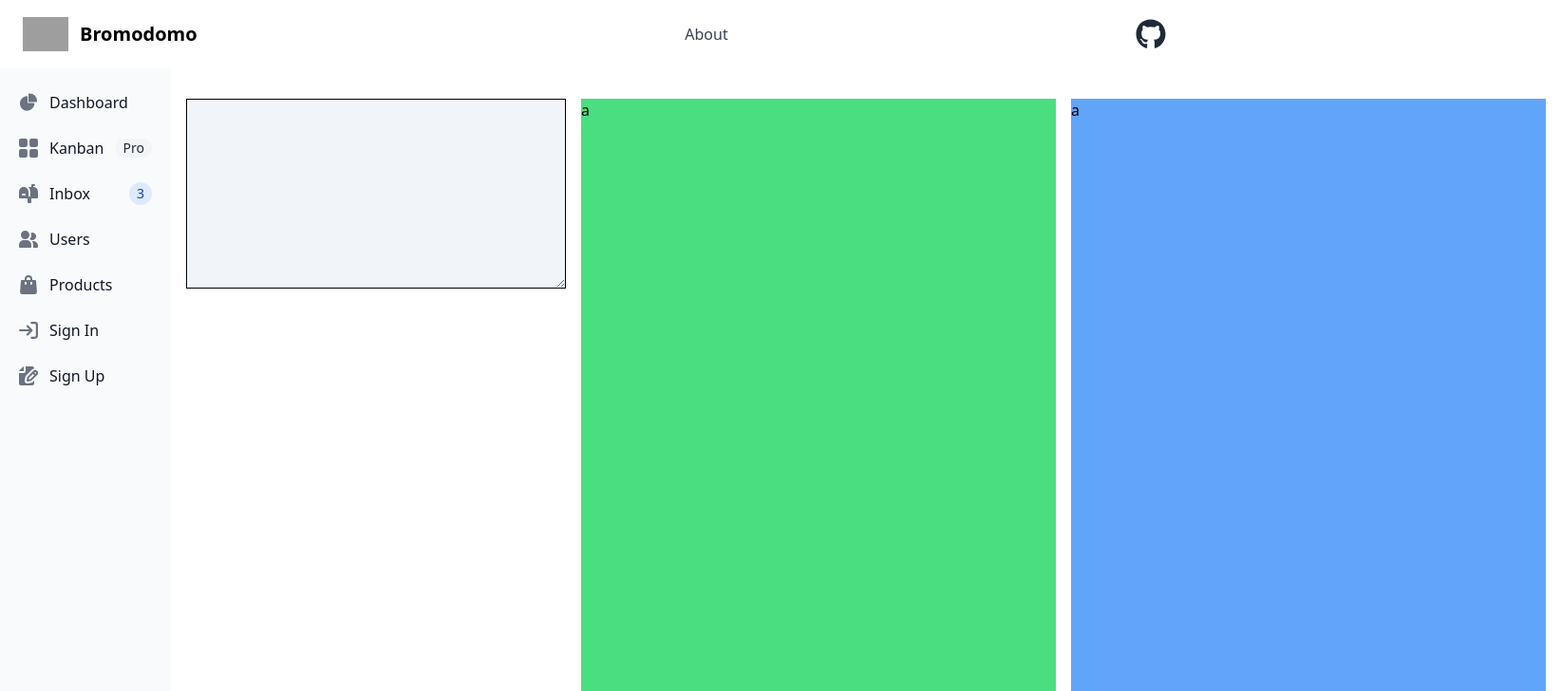
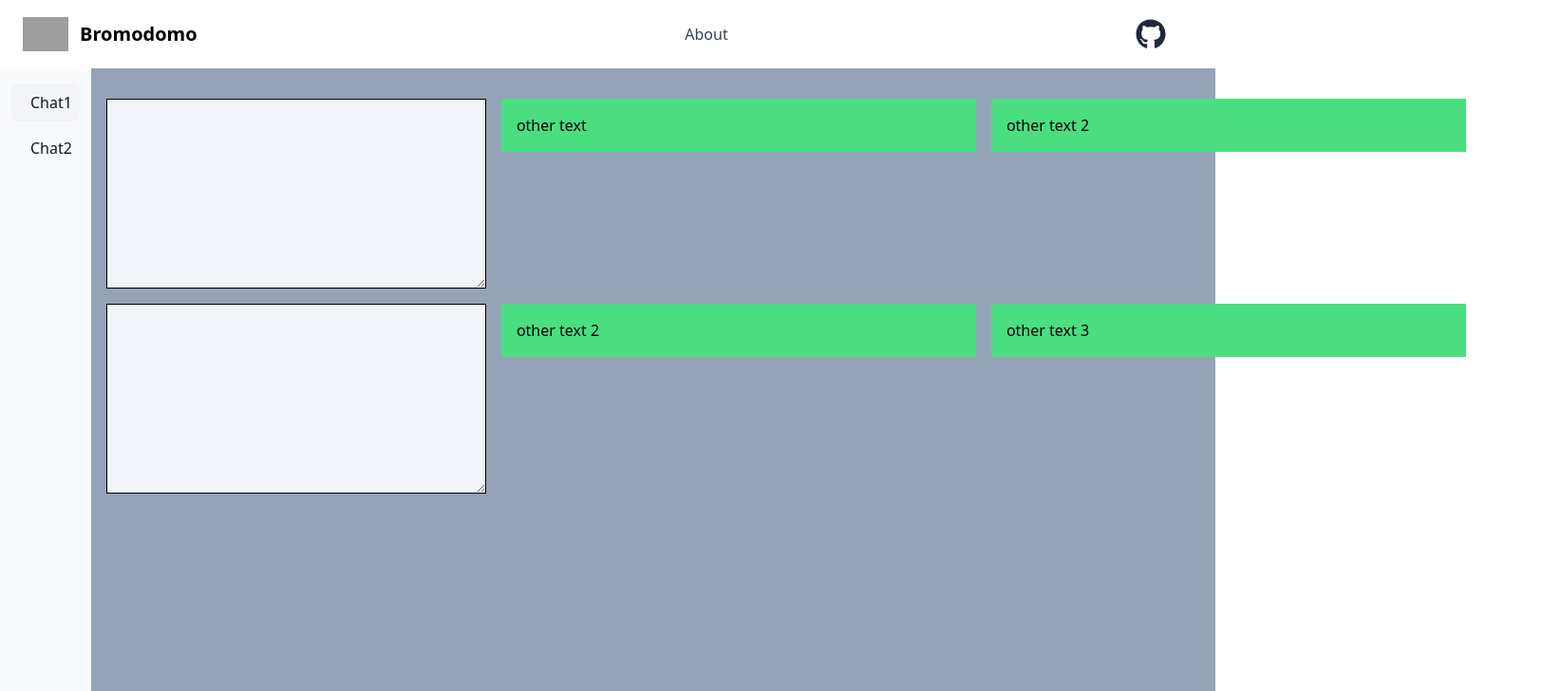
Before and after one commit to HenriqueMartinsBotelho/english-helper, a React (Vite) app: page / in a window 1280 px wide. Shown: the top 728 px of the page at 95% size, 1644 px wide, since content can reach past the window. Built offline with nearby package versions, Linux system fonts and the light colour scheme; grey boxes are pictures that could not be loaded.

Commit message:
it works nice

```diff
--- a/src/App.tsx
+++ b/src/App.tsx
@@ -1,42 +1,35 @@
 import { useState } from "react";
 import Menu from "./components/Menu";
 import Sidebar from "./components/Sidebar";
+import chats from "./constants/chat";
+import UserInputBox from "./components/UserInputBox";
+import Box2 from "./components/Box2";
 
 function App() {
+  const [currentChat, setCurrentChat] = useState<string>("Chat1");
+
+  const sidebarItems = [
+    { name: "Chat1", link: "#", current: currentChat === "Chat1" },
+    { name: "Chat2", link: "#", current: currentChat === "Chat2" },
+  ];
+
   return (
-    <>
-      <div className="w-full">
-        <Menu />
-        <div className="flex">
-          <Sidebar />
-          <div className="flex gap-4 p-4 mt-4">
-            <UserInputBox />
-            <div className="w-[500px] h-full bg-green-400">a</div>
-            <div className="w-[500px] h-full bg-blue-400">a</div>
-          </div>
+    <div className="w-full">
+      <Menu />
+      <div className="flex bg-slate-400">
+        <Sidebar sidebarItems={sidebarItems} setCurrentChat={setCurrentChat} />
+        <div className="flex flex-col flex-wrap gap-4 p-4 mt-4">
+          {chats[currentChat].map((chat, index) => (
+            <div key={index} className="flex gap-4">
+              <UserInputBox />
+              <Box2 content={chat.column1} />
+              <Box2 content={chat.column2} />
+            </div>
+          ))}
         </div>
       </div>
-    </>
+    </div>
   );
 }
 
 export default App;
-
-function UserInputBox() {
-  const [userText, setUserText] = useState<string>("");
-
-  const handleUserText = (value: string) => {
-    setUserText(value);
-  };
-
-  return (
-    <>
-      <textarea
-        className="w-[400px] h-[200px] border border-black  bg-slate-100"
-        name="english-box"
-        value={userText}
-        onChange={(e) => handleUserText(e.target.value)}
-      />
-    </>
-  );
-}
--- /dev/null
+++ b/src/components/Box2.tsx
@@ -0,0 +1,13 @@
+interface Box2Props {
+  content: string;
+}
+
+function Box2({ content }: Box2Props) {
+  return (
+    <div className="w-[500px] h-fit break-words bg-green-400 p-4">
+      {content}
+    </div>
+  );
+}
+
+export default Box2;
--- a/src/components/Sidebar.tsx
+++ b/src/components/Sidebar.tsx
@@ -1,4 +1,15 @@
-const Sidebar = () => {
+interface SidebarItem {
+  name: string;
+  link: string;
+  current: boolean;
+}
+
+interface SideBarProps {
+  sidebarItems: SidebarItem[];
+  setCurrentChat: React.Dispatch<React.SetStateAction<string>>;
+}
+
+const Sidebar = ({ sidebarItems, setCurrentChat }: SideBarProps) => {
   return (
     <>
       <button
@@ -17,8 +28,8 @@ const Sidebar = () => {
           xmlns="http://www.w3.org/2000/svg"
         >
           <path
-            clip-rule="evenodd"
-            fill-rule="evenodd"
+            clipRule="evenodd"
+            fillRule="evenodd"
             d="M2 4.75A.75.75 0 012.75 4h14.5a.75.75 0 010 1.5H2.75A.75.75 0 012 4.75zm0 10.5a.75.75 0 01.75-.75h7.5a.75.75 0 010 1.5h-7.5a.75.75 0 01-.75-.75zM2 10a.75.75 0 01.75-.75h14.5a.75.75 0 010 1.5H2.75A.75.75 0 012 10z"
           ></path>
         </svg>
@@ -31,140 +42,21 @@ const Sidebar = () => {
       >
         <div className="h-full px-3 py-4 overflow-y-auto bg-gray-50 dark:bg-gray-800">
           <ul className="space-y-2 font-medium">
-            <li>
-              <a
-                href="#"
-                className="flex items-center p-2 text-gray-900 rounded-lg dark:text-white hover:bg-gray-100 dark:hover:bg-gray-700 group"
-              >
-                <svg
-                  className="w-5 h-5 text-gray-500 transition duration-75 dark:text-gray-400 group-hover:text-gray-900 dark:group-hover:text-white"
-                  aria-hidden="true"
-                  xmlns="http://www.w3.org/2000/svg"
-                  fill="currentColor"
-                  viewBox="0 0 22 21"
+            {sidebarItems.map((item) => (
+              <li key={item.name}>
+                <a
+                  href={item.link}
+                  onClick={() => setCurrentChat(item.name)}
+                  className={`flex items-center p-2 rounded-lg group ${
+                    item.current
+                      ? "bg-gray-100 text-gray-900 dark:bg-gray-700 dark:text-white"
+                      : "text-gray-900 dark:text-white hover:bg-gray-100 dark:hover:bg-gray-700"
+                  }`}
                 >
-                  <path d="M16.975 11H10V4.025a1 1 0 0 0-1.066-.998 8.5 8.5 0 1 0 9.039 9.039.999.999 0 0 0-1-1.066h.002Z" />
-                  <path d="M12.5 0c-.157 0-.311.01-.565.027A1 1 0 0 0 11 1.02V10h8.975a1 1 0 0 0 1-.935c.013-.188.028-.374.028-.565A8.51 8.51 0 0 0 12.5 0Z" />
-                </svg>
-                <span className="ms-3">Dashboard</span>
-              </a>
-            </li>
-            <li>
-              <a
-                href="#"
-                className="flex items-center p-2 text-gray-900 rounded-lg dark:text-white hover:bg-gray-100 dark:hover:bg-gray-700 group"
-              >
-                <svg
-                  className="flex-shrink-0 w-5 h-5 text-gray-500 transition duration-75 dark:text-gray-400 group-hover:text-gray-900 dark:group-hover:text-white"
-                  aria-hidden="true"
-                  xmlns="http://www.w3.org/2000/svg"
-                  fill="currentColor"
-                  viewBox="0 0 18 18"
-                >
-                  <path d="M6.143 0H1.857A1.857 1.857 0 0 0 0 1.857v4.286C0 7.169.831 8 1.857 8h4.286A1.857 1.857 0 0 0 8 6.143V1.857A1.857 1.857 0 0 0 6.143 0Zm10 0h-4.286A1.857 1.857 0 0 0 10 1.857v4.286C10 7.169 10.831 8 11.857 8h4.286A1.857 1.857 0 0 0 18 6.143V1.857A1.857 1.857 0 0 0 16.143 0Zm-10 10H1.857A1.857 1.857 0 0 0 0 11.857v4.286C0 17.169.831 18 1.857 18h4.286A1.857 1.857 0 0 0 8 16.143v-4.286A1.857 1.857 0 0 0 6.143 10Zm10 0h-4.286A1.857 1.857 0 0 0 10 11.857v4.286c0 1.026.831 1.857 1.857 1.857h4.286A1.857 1.857 0 0 0 18 16.143v-4.286A1.857 1.857 0 0 0 16.143 10Z" />
-                </svg>
-                <span className="flex-1 ms-3 whitespace-nowrap">Kanban</span>
-                <span className="inline-flex items-center justify-center px-2 text-sm font-medium text-gray-800 bg-gray-100 rounded-full ms-3 dark:bg-gray-700 dark:text-gray-300">
-                  Pro
-                </span>
-              </a>
-            </li>
-            <li>
-              <a
-                href="#"
-                className="flex items-center p-2 text-gray-900 rounded-lg dark:text-white hover:bg-gray-100 dark:hover:bg-gray-700 group"
-              >
-                <svg
-                  className="flex-shrink-0 w-5 h-5 text-gray-500 transition duration-75 dark:text-gray-400 group-hover:text-gray-900 dark:group-hover:text-white"
-                  aria-hidden="true"
-                  xmlns="http://www.w3.org/2000/svg"
-                  fill="currentColor"
-                  viewBox="0 0 20 20"
-                >
-                  <path d="m17.418 3.623-.018-.008a6.713 6.713 0 0 0-2.4-.569V2h1a1 1 0 1 0 0-2h-2a1 1 0 0 0-1 1v2H9.89A6.977 6.977 0 0 1 12 8v5h-2V8A5 5 0 1 0 0 8v6a1 1 0 0 0 1 1h8v4a1 1 0 0 0 1 1h2a1 1 0 0 0 1-1v-4h6a1 1 0 0 0 1-1V8a5 5 0 0 0-2.582-4.377ZM6 12H4a1 1 0 0 1 0-2h2a1 1 0 0 1 0 2Z" />
-                </svg>
-                <span className="flex-1 ms-3 whitespace-nowrap">Inbox</span>
-                <span className="inline-flex items-center justify-center w-3 h-3 p-3 text-sm font-medium text-blue-800 bg-blue-100 rounded-full ms-3 dark:bg-blue-900 dark:text-blue-300">
-                  3
-                </span>
-              </a>
-            </li>
-            <li>
-              <a
-                href="#"
-                className="flex items-center p-2 text-gray-900 rounded-lg dark:text-white hover:bg-gray-100 dark:hover:bg-gray-700 group"
-              >
-                <svg
-                  className="flex-shrink-0 w-5 h-5 text-gray-500 transition duration-75 dark:text-gray-400 group-hover:text-gray-900 dark:group-hover:text-white"
-                  aria-hidden="true"
-                  xmlns="http://www.w3.org/2000/svg"
-                  fill="currentColor"
-                  viewBox="0 0 20 18"
-                >
-                  <path d="M14 2a3.963 3.963 0 0 0-1.4.267 6.439 6.439 0 0 1-1.331 6.638A4 4 0 1 0 14 2Zm1 9h-1.264A6.957 6.957 0 0 1 15 15v2a2.97 2.97 0 0 1-.184 1H19a1 1 0 0 0 1-1v-1a5.006 5.006 0 0 0-5-5ZM6.5 9a4.5 4.5 0 1 0 0-9 4.5 4.5 0 0 0 0 9ZM8 10H5a5.006 5.006 0 0 0-5 5v2a1 1 0 0 0 1 1h11a1 1 0 0 0 1-1v-2a5.006 5.006 0 0 0-5-5Z" />
-                </svg>
-                <span className="flex-1 ms-3 whitespace-nowrap">Users</span>
-              </a>
-            </li>
-            <li>
-              <a
-                href="#"
-                className="flex items-center p-2 text-gray-900 rounded-lg dark:text-white hover:bg-gray-100 dark:hover:bg-gray-700 group"
-              >
-                <svg
-                  className="flex-shrink-0 w-5 h-5 text-gray-500 transition duration-75 dark:text-gray-400 group-hover:text-gray-900 dark:group-hover:text-white"
-                  aria-hidden="true"
-                  xmlns="http://www.w3.org/2000/svg"
-                  fill="currentColor"
-                  viewBox="0 0 18 20"
-                >
-                  <path d="M17 5.923A1 1 0 0 0 16 5h-3V4a4 4 0 1 0-8 0v1H2a1 1 0 0 0-1 .923L.086 17.846A2 2 0 0 0 2.08 20h13.84a2 2 0 0 0 1.994-2.153L17 5.923ZM7 9a1 1 0 0 1-2 0V7h2v2Zm0-5a2 2 0 1 1 4 0v1H7V4Zm6 5a1 1 0 1 1-2 0V7h2v2Z" />
-                </svg>
-                <span className="flex-1 ms-3 whitespace-nowrap">Products</span>
-              </a>
-            </li>
-            <li>
-              <a
-                href="#"
-                className="flex items-center p-2 text-gray-900 rounded-lg dark:text-white hover:bg-gray-100 dark:hover:bg-gray-700 group"
-              >
-                <svg
-                  className="flex-shrink-0 w-5 h-5 text-gray-500 transition duration-75 dark:text-gray-400 group-hover:text-gray-900 dark:group-hover:text-white"
-                  aria-hidden="true"
-                  xmlns="http://www.w3.org/2000/svg"
-                  fill="none"
-                  viewBox="0 0 18 16"
-                >
-                  <path
-                    stroke="currentColor"
-                    stroke-linecap="round"
-                    stroke-linejoin="round"
-                    stroke-width="2"
-                    d="M1 8h11m0 0L8 4m4 4-4 4m4-11h3a2 2 0 0 1 2 2v10a2 2 0 0 1-2 2h-3"
-                  />
-                </svg>
-                <span className="flex-1 ms-3 whitespace-nowrap">Sign In</span>
-              </a>
-            </li>
-            <li>
-              <a
-                href="#"
-                className="flex items-center p-2 text-gray-900 rounded-lg dark:text-white hover:bg-gray-100 dark:hover:bg-gray-700 group"
-              >
-                <svg
-                  className="flex-shrink-0 w-5 h-5 text-gray-500 transition duration-75 dark:text-gray-400 group-hover:text-gray-900 dark:group-hover:text-white"
-                  aria-hidden="true"
-                  xmlns="http://www.w3.org/2000/svg"
-                  fill="currentColor"
-                  viewBox="0 0 20 20"
-                >
-                  <path d="M5 5V.13a2.96 2.96 0 0 0-1.293.749L.879 3.707A2.96 2.96 0 0 0 .13 5H5Z" />
-                  <path d="M6.737 11.061a2.961 2.961 0 0 1 .81-1.515l6.117-6.116A4.839 4.839 0 0 1 16 2.141V2a1.97 1.97 0 0 0-1.933-2H7v5a2 2 0 0 1-2 2H0v11a1.969 1.969 0 0 0 1.933 2h12.134A1.97 1.97 0 0 0 16 18v-3.093l-1.546 1.546c-.413.413-.94.695-1.513.81l-3.4.679a2.947 2.947 0 0 1-1.85-.227 2.96 2.96 0 0 1-1.635-3.257l.681-3.397Z" />
-                  <path d="M8.961 16a.93.93 0 0 0 .189-.019l3.4-.679a.961.961 0 0 0 .49-.263l6.118-6.117a2.884 2.884 0 0 0-4.079-4.078l-6.117 6.117a.96.96 0 0 0-.263.491l-.679 3.4A.961.961 0 0 0 8.961 16Zm7.477-9.8a.958.958 0 0 1 .68-.281.961.961 0 0 1 .682 1.644l-.315.315-1.36-1.36.313-.318Zm-5.911 5.911 4.236-4.236 1.359 1.359-4.236 4.237-1.7.339.341-1.699Z" />
-                </svg>
-                <span className="flex-1 ms-3 whitespace-nowrap">Sign Up</span>
-              </a>
-            </li>
+                  <span className="ms-3">{item.name}</span>
+                </a>
+              </li>
+            ))}
           </ul>
         </div>
       </aside>
--- /dev/null
+++ b/src/components/UserInputBox.tsx
@@ -0,0 +1,20 @@
+import { useState } from "react";
+
+function UserInputBox() {
+  const [userText, setUserText] = useState<string>("");
+
+  const handleUserText = (value: string) => {
+    setUserText(value);
+  };
+
+  return (
+    <textarea
+      className="w-[400px] h-[200px] border border-black bg-slate-100 p-2"
+      name="english-box"
+      value={userText}
+      onChange={(e) => handleUserText(e.target.value)}
+    />
+  );
+}
+
+export default UserInputBox;
--- /dev/null
+++ b/src/constants/chat.ts
@@ -0,0 +1,38 @@
+interface ChatItem {
+  main: string;
+  column1: string;
+  column2: string;
+}
+
+type Chats = {
+  [key: string]: ChatItem[];
+};
+
+const chats: Chats = {
+  Chat1: [
+    {
+      main: "text",
+      column1: "other text",
+      column2: "other text 2",
+    },
+    {
+      main: "text 2",
+      column1: "other text 2",
+      column2: "other text 3",
+    },
+  ],
+  Chat2: [
+    {
+      main: "text",
+      column1: "other text",
+      column2: "other text",
+    },
+    {
+      main: "text aaa",
+      column1: "other text bb",
+      column2: "other text cc",
+    },
+  ],
+};
+
+export default chats;
```
Also changed, not shown: 1 other file (tests, documents, lock files or other folders).
